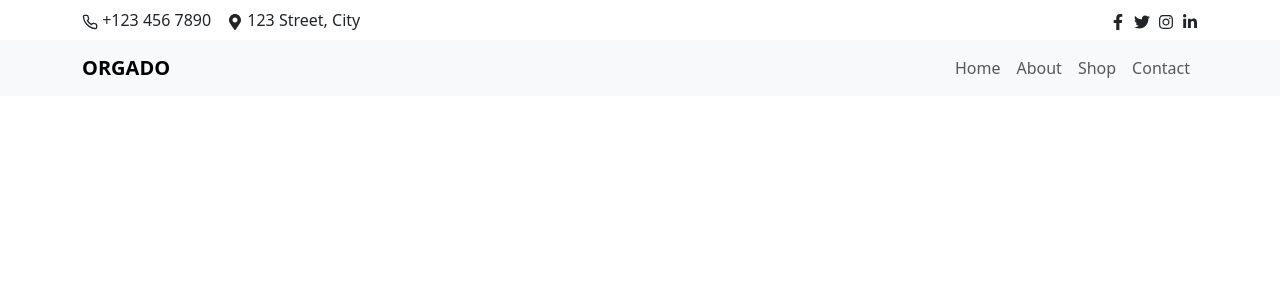
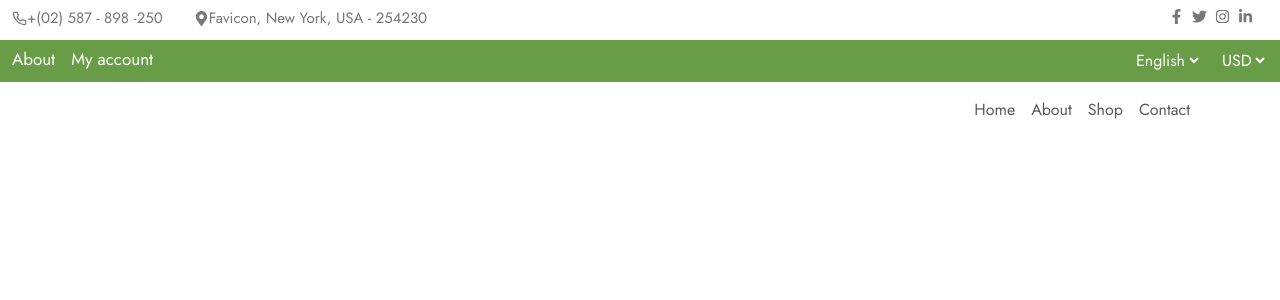
Before and after one commit to manu-gitxen/orgado, a React (Vite) app in the folder orgado-web/: page / in a window 1280 px wide. Shown: the top 300 px of the page. Built offline with nearby package versions, Linux system fonts and the light colour scheme.

Commit message:
nav top bar top bar 2 fixed colors

```diff
--- a/orgado-web/src/assets/Styles/TopBar.css
+++ b/orgado-web/src/assets/Styles/TopBar.css
@@ -0,0 +1,34 @@
+.contact-info span, .social-icons span {
+    color: #777777;
+    font-size: 15px;
+    margin-right: 15px;
+    display: inline-flex;
+    align-items: center;
+
+}
+
+
+.top-bar-1{
+    padding: 7px;
+}
+
+.top-bar-2{
+    background-color: #699c47;
+    color: white;
+    padding: 5px;
+
+}
+.top-bar-2 h6{
+    font-size: 17px;
+    font-weight: 400;
+}
+.preference-info{
+    color: white;
+
+
+}
+.top-bar-selects select{
+    background: none;
+    color: white;
+    border: none;
+}
--- a/orgado-web/src/components/Header.jsx
+++ b/orgado-web/src/components/Header.jsx
@@ -2,9 +2,9 @@ import React from 'react'
 
 const Header = () => {
   return (
-    <nav className="navbar navbar-expand-lg navbar-light bg-light">
+    <nav className="navbar navbar-expand-lg">
       <div className="container">
-        <a className="navbar-brand fw-bold" href="#">ORGADO</a>
+        <a className="navbar-brand fw-bold" href="#"><img src="" alt="" /></a>
 
         <button className="navbar-toggler" type="button" data-bs-toggle="collapse" data-bs-target="#navbarNav">
           <span className="navbar-toggler-icon"></span>
--- a/orgado-web/src/components/TopBar.jsx
+++ b/orgado-web/src/components/TopBar.jsx
@@ -1,14 +1,15 @@
 import React from 'react'
 import { FaMapMarkerAlt,FaFacebookF,FaLinkedinIn,FaInstagram,FaTwitter,   } from "react-icons/fa";
 import { FiPhone } from "react-icons/fi";
+import '../assets/Styles/TopBar.css'
 const TopBar = () => {
   return (
-    <div className="top-box py-2">
-      <div className="container d-flex justify-content-between">
+    <div className="top-box ">
+      <div className="container-fluid d-flex justify-content-between top-bar-1">
 
         <div className="contact-info">
-            <span ><FiPhone /> +123 456 7890</span>
-          <span className="ms-3"><FaMapMarkerAlt /> 123 Street, City</span>
+            <span ><FiPhone /> +(02) 587 - 898 -250</span>
+          <span className="ms-3"><FaMapMarkerAlt /> Favicon, New York, USA - 254230</span>
 
         </div>
 
@@ -20,6 +21,26 @@ const TopBar = () => {
           <span><FaLinkedinIn /></span>
         </div>
       </div>
+      <div className="container-fluid top-bar-2">
+
+        <div className="preference-info d-flex justify-content-between  align-items-center">
+          <div className='d-flex gap-3 mt-1'>
+            <h6>About</h6>
+            <h6>My account</h6>
+            </div>
+            <div className='d-flex gap-3 top-bar-selects'>
+              <select name="" id="">
+                <option value="">English</option>
+              </select>
+              <select name="" id="">
+                <option value="">USD</option>
+              </select>
+            </div>
+
+
+        </div>
+
+      </div>
     </div>
   )
 }
--- a/orgado-web/src/index.css
+++ b/orgado-web/src/index.css
@@ -0,0 +1,9 @@
+
+@import url('https://fonts.googleapis.com/css2?family=Jost:ital,wght@0,100..900;1,100..900&display=swap');
+
+
+
+*{
+    font-family: 'jost', sans-serif;
+
+}
```
Also changed, not shown: orgado-web/src/assets/Styles/Header.css (added), orgado-web/src/assets/icon/swirl.png (added), orgado-web/src/assets/logo/logo.webp (added).
